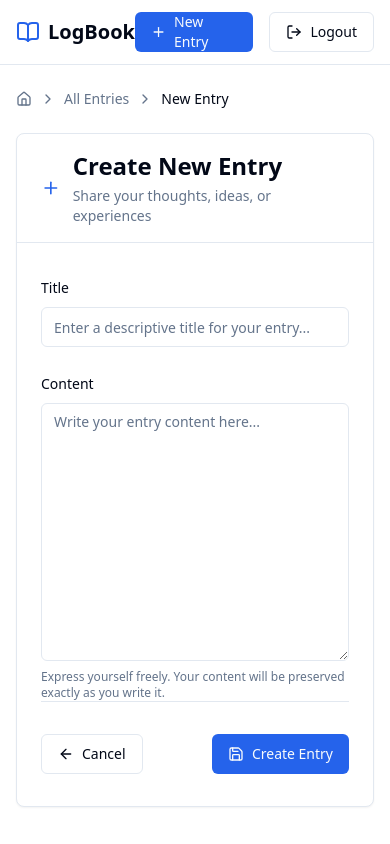
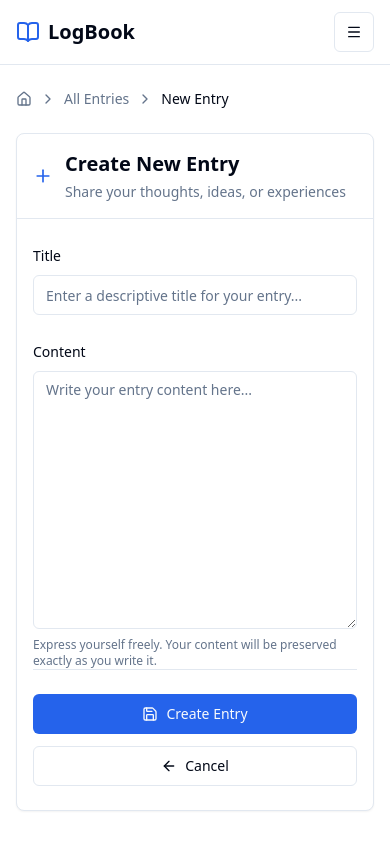
Before and after one commit to carvalhocaio/logbook, a Django app: page /create in a window 390 px wide. Run offline with Django 5.2, Linux system fonts and the light colour scheme; the visitor is signed in with stand-in values (Sample User, id 1); some libraries are stand-ins or nearby versions.

Commit message:
feat: enhance UI for entry management with responsive design and improved navigation

```diff
--- a/entries/templates/entries/base.html
+++ b/entries/templates/entries/base.html
@@ -51,23 +51,54 @@
     <!-- Navigation -->
     <nav class="border-b border-border bg-white">
       <div class="mx-auto max-w-7xl px-4 sm:px-6 lg:px-8">
-        <div class="flex h-16 justify-between">
+        <div class="flex h-16 justify-between items-center">
+          <!-- Logo -->
           <div class="flex items-center">
             <a href="{% url 'entry-list' %}" class="flex items-center space-x-2">
               <i data-lucide="book-open" class="h-6 w-6 text-primary"></i>
               <span class="text-xl font-bold text-foreground">LogBook</span>
             </a>
           </div>
-          <div class="flex items-center space-x-4">
+
+          <!-- Desktop Menu -->
+          <div class="hidden sm:flex items-center space-x-3">
+            <a href="{% url 'entry-create' %}"
+               class="inline-flex items-center justify-center rounded-md text-sm font-medium transition-colors focus-visible:outline-none focus-visible:ring-2 focus-visible:ring-ring bg-primary text-primary-foreground hover:bg-primary/90 h-10 px-4 py-2">
+              <i data-lucide="plus" class="mr-2 h-4 w-4"></i>
+              <span class="hidden md:inline">New Entry</span>
+              <span class="md:hidden">New</span>
+            </a>
+            <form method="post" action="{% url 'admin:logout' %}" class="inline">
+              {% csrf_token %}
+              <button type="submit"
+                      class="inline-flex items-center justify-center rounded-md text-sm font-medium transition-colors focus-visible:outline-none focus-visible:ring-2 focus-visible:ring-ring border border-input bg-background hover:bg-accent hover:text-accent-foreground h-10 px-4 py-2">
+                <i data-lucide="log-out" class="mr-2 h-4 w-4"></i>
+                <span class="hidden md:inline">Logout</span>
+              </button>
+            </form>
+          </div>
+
+          <!-- Mobile Menu Button -->
+          <div class="sm:hidden">
+            <button onclick="toggleMobileMenu()"
+                    class="inline-flex items-center justify-center rounded-md text-sm font-medium transition-colors focus-visible:outline-none focus-visible:ring-2 focus-visible:ring-ring border border-input bg-background hover:bg-accent hover:text-accent-foreground h-10 w-10">
+              <i data-lucide="menu" class="h-4 w-4"></i>
+            </button>
+          </div>
+        </div>
+
+        <!-- Mobile Menu (hidden by default) -->
+        <div id="mobile-menu" class="hidden sm:hidden border-t border-border mt-2 pt-2 pb-2">
+          <div class="flex flex-col space-y-2">
             <a href="{% url 'entry-create' %}"
                class="inline-flex items-center justify-center rounded-md text-sm font-medium transition-colors focus-visible:outline-none focus-visible:ring-2 focus-visible:ring-ring bg-primary text-primary-foreground hover:bg-primary/90 h-10 px-4 py-2">
               <i data-lucide="plus" class="mr-2 h-4 w-4"></i>
               New Entry
             </a>
-            <form method="post" action="{% url 'admin:logout' %}" class="inline">
+            <form method="post" action="{% url 'admin:logout' %}">
               {% csrf_token %}
               <button type="submit"
-                      class="inline-flex items-center justify-center rounded-md text-sm font-medium transition-colors focus-visible:outline-none focus-visible:ring-2 focus-visible:ring-ring border border-input bg-background hover:bg-accent hover:text-accent-foreground h-10 px-4 py-2">
+                      class="w-full inline-flex items-center justify-center rounded-md text-sm font-medium transition-colors focus-visible:outline-none focus-visible:ring-2 focus-visible:ring-ring border border-input bg-background hover:bg-accent hover:text-accent-foreground h-10 px-4 py-2">
                 <i data-lucide="log-out" class="mr-2 h-4 w-4"></i>
                 Logout
               </button>
@@ -81,10 +112,10 @@
     {% if messages %}
     <div class="mx-auto max-w-7xl px-4 sm:px-6 lg:px-8 pt-4">
       {% for message in messages %}
-      <div class="relative rounded-lg border border-border bg-card px-4 py-3 text-sm mb-4 flex items-center">
-        <i data-lucide="check-circle" class="mr-2 h-4 w-4 text-green-600"></i>
-        {{ message }}
-        <button onclick="this.parentElement.style.display='none'" class="absolute right-2 top-2 text-muted-foreground hover:text-foreground">
+      <div class="relative rounded-lg border border-border bg-card px-4 py-3 text-sm mb-4 flex items-start">
+        <i data-lucide="check-circle" class="mr-2 h-4 w-4 text-green-600 flex-shrink-0 mt-0.5"></i>
+        <div class="flex-1 pr-8">{{ message }}</div>
+        <button onclick="this.parentElement.style.display='none'" class="absolute right-2 top-2 text-muted-foreground hover:text-foreground p-1 -m-1">
           <i data-lucide="x" class="h-4 w-4"></i>
         </button>
       </div>
@@ -102,6 +133,12 @@
 
   <script>
     lucide.createIcons();
+
+    // Mobile menu toggle
+    function toggleMobileMenu() {
+      const menu = document.getElementById('mobile-menu');
+      menu.classList.toggle('hidden');
+    }
   </script>
 </body>
 </html>
--- a/entries/templates/entries/entry_form.html
+++ b/entries/templates/entries/entry_form.html
@@ -22,11 +22,11 @@
   <!-- Form Card -->
   <div class="rounded-lg border border-border bg-card text-card-foreground shadow-sm">
     <!-- Header -->
-    <header class="border-b border-border px-6 py-4">
+    <header class="border-b border-border px-4 sm:px-6 py-4">
       <div class="flex items-center space-x-3">
-        <i data-lucide="{% if form.instance.pk %}edit{% else %}plus{% endif %}" class="h-5 w-5 text-primary"></i>
+        <i data-lucide="{% if form.instance.pk %}edit{% else %}plus{% endif %}" class="h-5 w-5 text-primary flex-shrink-0"></i>
         <div>
-          <h1 class="text-2xl font-bold text-foreground">
+          <h1 class="text-xl sm:text-2xl font-bold text-foreground">
             {% if form.instance.pk %}Edit Entry{% else %}Create New Entry{% endif %}
           </h1>
           <p class="text-sm text-muted-foreground mt-1">
@@ -41,7 +41,7 @@
     </header>
 
     <!-- Form -->
-    <form method="post" class="px-6 py-8">
+    <form method="post" class="px-4 sm:px-6 py-6 sm:py-8">
       {% csrf_token %}
       <div class="space-y-6">
         <!-- Title Field -->
@@ -100,17 +100,17 @@
       </div>
 
       <!-- Form Actions -->
-      <div class="flex items-center justify-between pt-8 border-t border-border">
-        <div class="flex items-center space-x-2">
+      <div class="flex flex-col-reverse sm:flex-row sm:items-center sm:justify-between gap-3 pt-6 sm:pt-8 border-t border-border">
+        <div class="flex items-center">
           {% if form.instance.pk %}
             <a href="{% url 'entry-detail' form.instance.pk %}"
-               class="inline-flex items-center justify-center rounded-md text-sm font-medium transition-colors focus-visible:outline-none focus-visible:ring-2 focus-visible:ring-ring border border-input bg-background hover:bg-accent hover:text-accent-foreground h-10 px-4 py-2">
+               class="inline-flex items-center justify-center rounded-md text-sm font-medium transition-colors focus-visible:outline-none focus-visible:ring-2 focus-visible:ring-ring border border-input bg-background hover:bg-accent hover:text-accent-foreground h-10 px-4 py-2 w-full sm:w-auto">
               <i data-lucide="arrow-left" class="mr-2 h-4 w-4"></i>
               Cancel
             </a>
           {% else %}
             <a href="{% url 'entry-list' %}"
-               class="inline-flex items-center justify-center rounded-md text-sm font-medium transition-colors focus-visible:outline-none focus-visible:ring-2 focus-visible:ring-ring border border-input bg-background hover:bg-accent hover:text-accent-foreground h-10 px-4 py-2">
+               class="inline-flex items-center justify-center rounded-md text-sm font-medium transition-colors focus-visible:outline-none focus-visible:ring-2 focus-visible:ring-ring border border-input bg-background hover:bg-accent hover:text-accent-foreground h-10 px-4 py-2 w-full sm:w-auto">
               <i data-lucide="arrow-left" class="mr-2 h-4 w-4"></i>
               Cancel
             </a>
@@ -118,7 +118,7 @@
         </div>
 
         <button type="submit"
-                class="inline-flex items-center justify-center rounded-md text-sm font-medium transition-colors focus-visible:outline-none focus-visible:ring-2 focus-visible:ring-ring bg-primary text-primary-foreground hover:bg-primary/90 h-10 px-4 py-2">
+                class="inline-flex items-center justify-center rounded-md text-sm font-medium transition-colors focus-visible:outline-none focus-visible:ring-2 focus-visible:ring-ring bg-primary text-primary-foreground hover:bg-primary/90 h-10 px-4 py-2 w-full sm:w-auto">
           <i data-lucide="save" class="mr-2 h-4 w-4"></i>
           {% if form.instance.pk %}Update Entry{% else %}Create Entry{% endif %}
         </button>
```
Also changed, not shown: entries/templates/entries/entry_confirm_delete.html (+8 -8 lines), entries/templates/entries/entry_detail.html (+30 -27 lines), entries/templates/entries/entry_list.html (+15 -12 lines).
